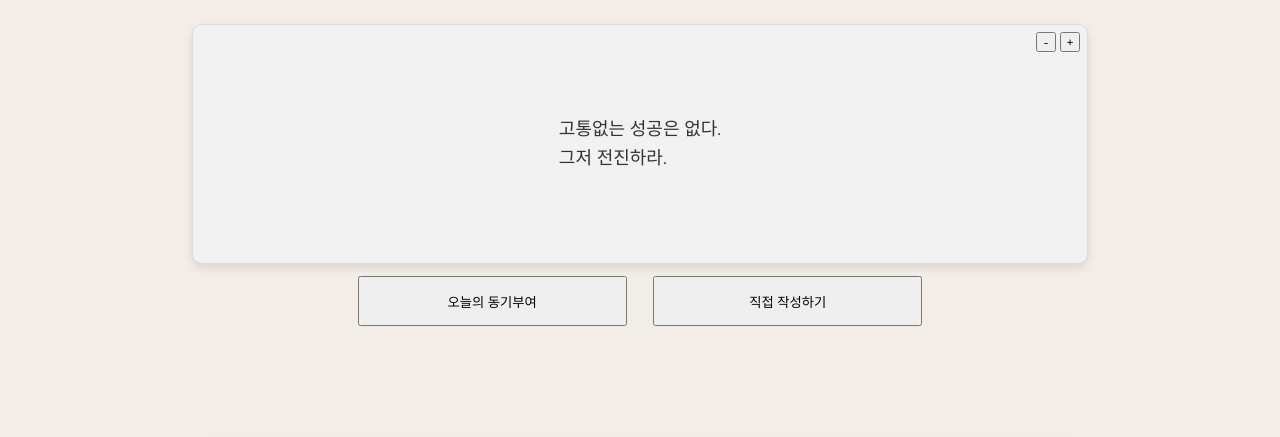
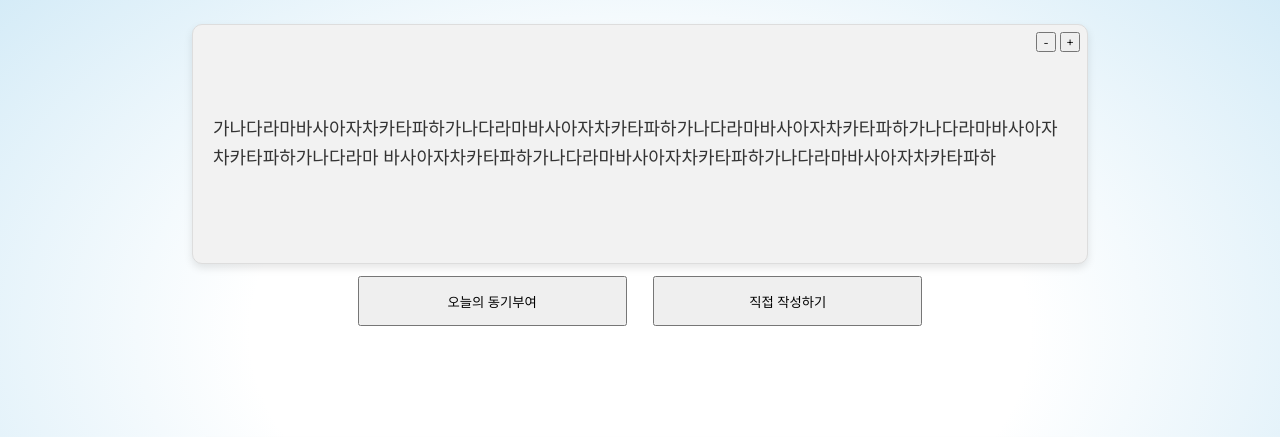
Before and after one commit to KeiPro/motiveclock, a plain HTML site: page src/index.html in a window 1280 px wide. Shown: the part 72-509 px from the top of the page. Drawn offline with Linux system fonts and the light colour scheme; a small style sheet from the web is missing; a web font is replaced by a local one.

Commit message:
- 배경 그라디언트 적용

```diff
--- a/src/assets/css/setting/vars.css
+++ b/src/assets/css/setting/vars.css
@@ -41,6 +41,11 @@
 }
 
 body {
-    color: var(--black100);
-    background-color: var(--mainBg-color);
-}
+    align-items: center;
+    background: radial-gradient(ellipse at center,
+      #a2d2ff00 0%,
+      #a2d3f800 43%,
+      #a2d4ee88 100%);
+    background-repeat: no-repeat;
+    transition: background-color .2s;
+  }
--- a/src/index.html
+++ b/src/index.html
@@ -50,7 +50,8 @@
          <div class="motive__inner">
            <button id="decrease_size">-</button>
            <button id="increase_size">+</button>
-           <div class="motive__text">고통없는 성공은 없다.<br> 그저 전진하라.</div>
+           <div class="motive__text">가나다라마바사아자차카타파하가나다라마바사아자차카타파하가나다라마바사아자차카타파하가나다라마바사아자차카타파하가나다라마
+            바사아자차카타파하가나다라마바사아자차카타파하가나다라마바사아자차카타파하</div>
            <div class="buttons">
                <button id="today_motive">오늘의 동기부여</button>
                <button id="self_modify">직접 작성하기</button>
```
